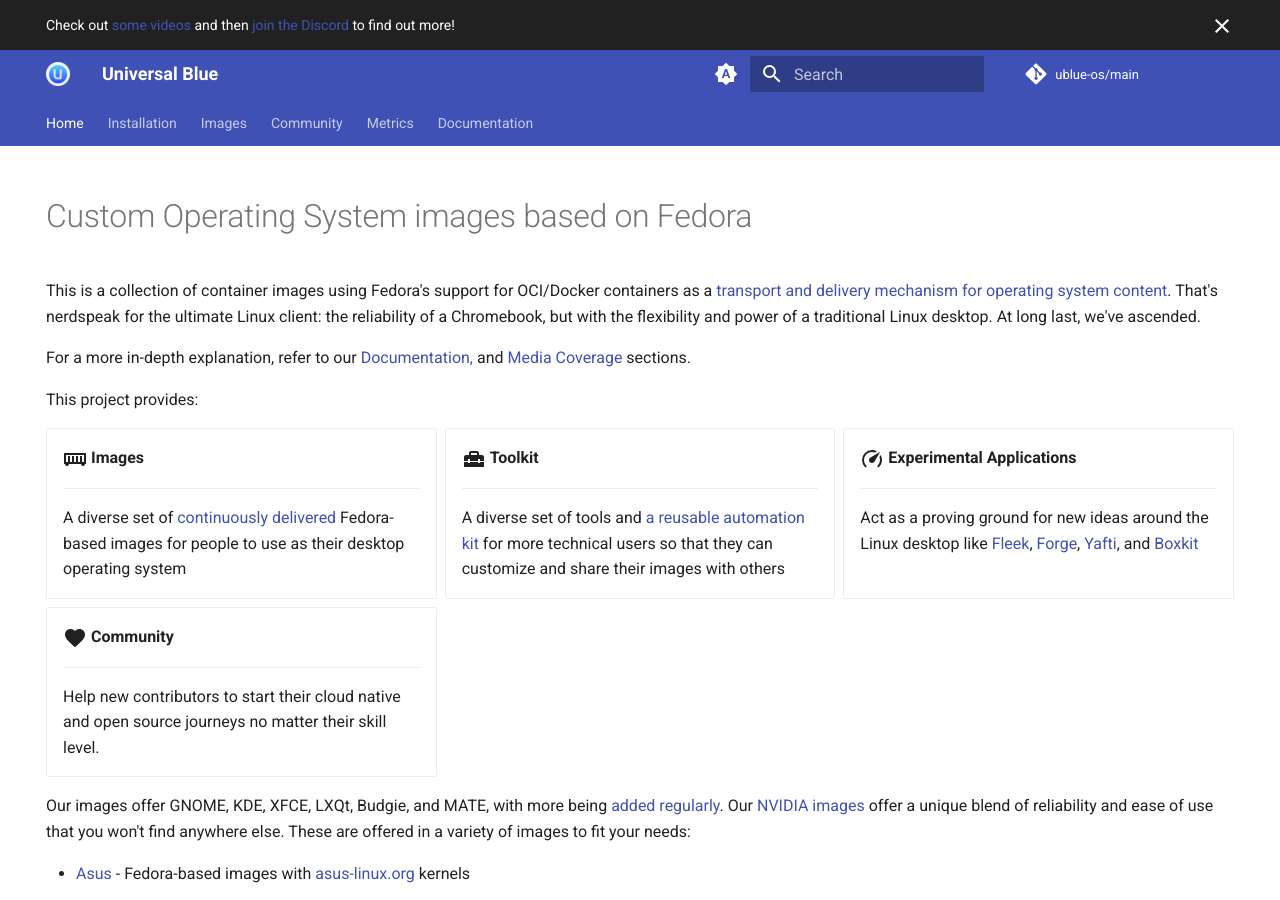
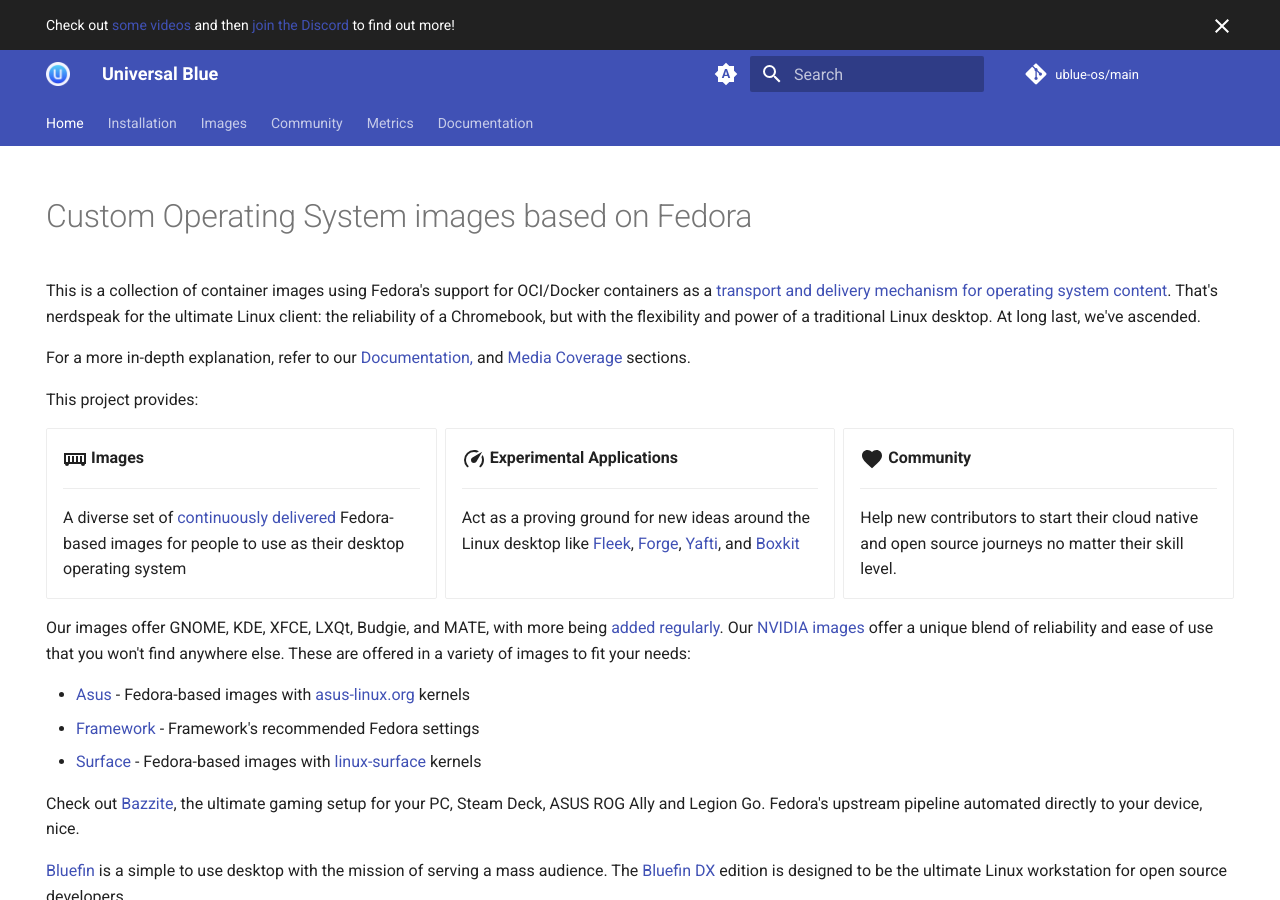
Before and after one commit to ublue-os/website, an MkDocs documentation site: the page built from docs/index.md, in a window 1280 px wide and 900 px high. Built offline with MkDocs 1.6.1 and Material for MkDocs 9.7.7, drawn with Linux system fonts in a browser that asks for light colours; comment, search, counter and statistics services are not loaded.

Commit message:
chore: remove toolbox card from frontpage

```diff
--- a/docs/index.md
+++ b/docs/index.md
@@ -17,11 +17,6 @@ This project provides:
 
     ---
     A diverse set of [continuously delivered](https://en.wikipedia.org/wiki/Continuous_delivery) Fedora-based images for people to use as their desktop operating system
-
-- :material-toolbox:{ .lg .middle } __Toolkit__
-
-    ---
-    A diverse set of tools and [a reusable automation kit](https://github.com/ublue-os/startingpoint) for more technical users so that they can customize and share their images with others
 
 - :material-speedometer:{ .lg .middle } __Experimental Applications__
 
```
